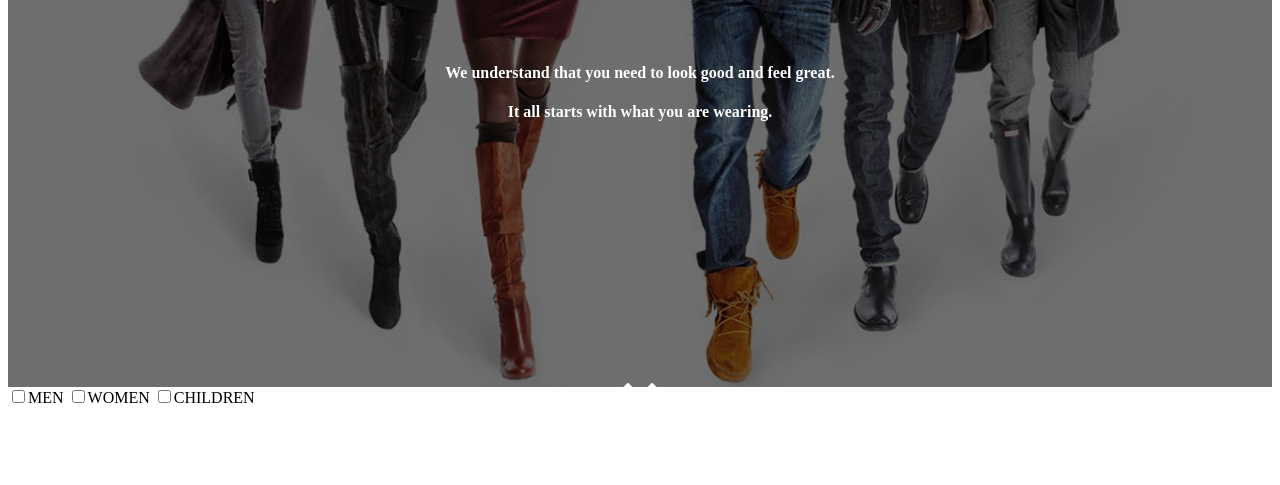
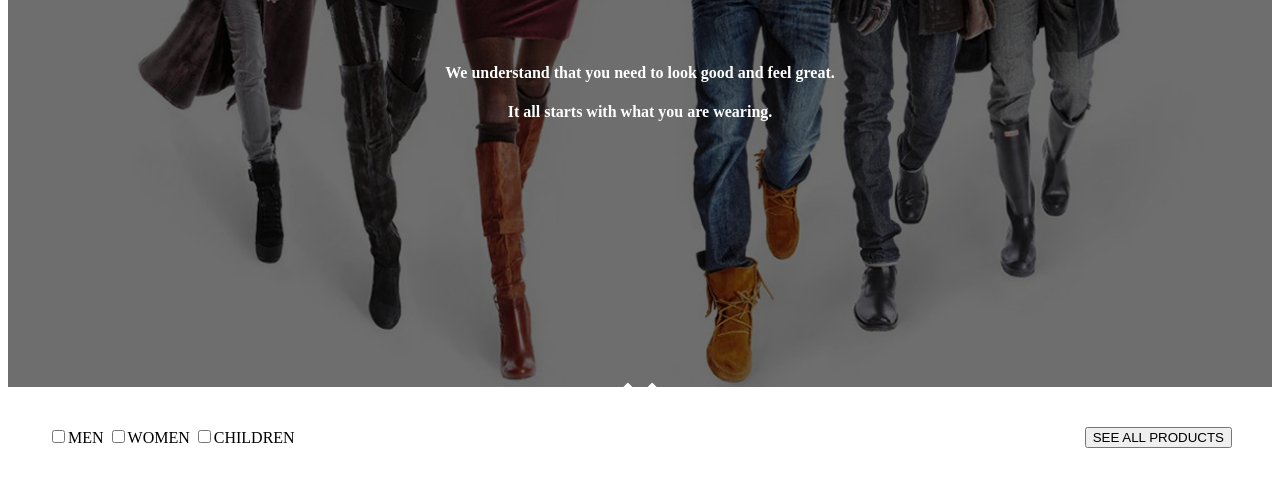
Before and after one commit to BarsilNzola/yolomy, a plain HTML site: page index.html in a window 1280 px wide. Shown: the part 397-882 px from the top of the page. Before the commit the page ends 812 px from the top, so only its background shows below. Drawn offline with Linux system fonts and the light colour scheme.

Commit message:
padded the content inside the second container

```diff
--- a/css/styles.css
+++ b/css/styles.css
@@ -37,3 +37,15 @@
 .topnav-right {
   float: right;
 }
+
+#con-2 {
+	background-color: ;
+	padding-top: 40px;
+	padding-bottom: 30px;
+	padding-left: 40px;
+	padding-right: 40px;
+}
+
+.button {
+	float: right;
+}
--- a/index.html
+++ b/index.html
@@ -38,6 +38,7 @@
 			<label class="checkbox-inline"><input type="checkbox" name="men">MEN</label>
 			<label class="checkbox-inline"><input type="checkbox" name="women">WOMEN</label>
 			<label class="checkbox-inline"><input type="checkbox" name="children">CHILDREN</label>
+			<button class="button">SEE ALL PRODUCTS</button>
 		</form>
 	</div>
 </body>
```
